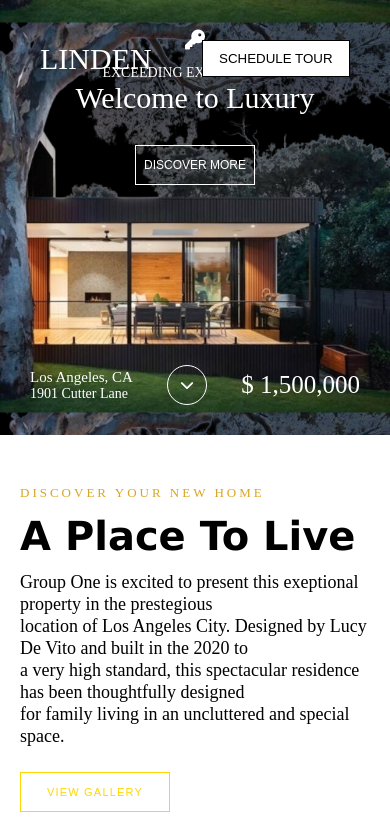
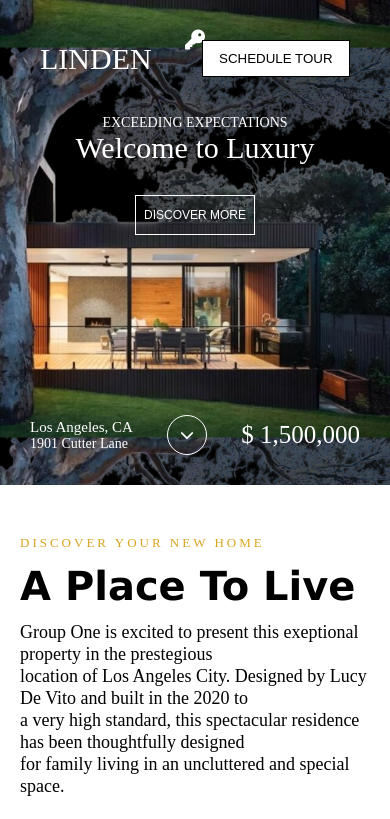
Before and after one commit to mikhail4gh/lindenwebpage, a plain HTML site: page index.html in a window 390 px wide. Shown: the top 819 px of the page. Drawn offline with Linux system fonts and the light colour scheme.

Commit message:
Update commit

```diff
--- a/style.css
+++ b/style.css
@@ -39,11 +39,13 @@
 .p1 {
     font-size: 20px;
     color: white;
+
 }
 
 .p2 {
     font-size: 90px;
     color: white;
+
 }
 
 .hero-section {
@@ -864,6 +866,9 @@
         padding-bottom: 11px;
         padding: 10px;
     }
+    .p1{
+        padding-top: 50px;
+    }
 
     .p2 {
         font-size: 45px;
```
